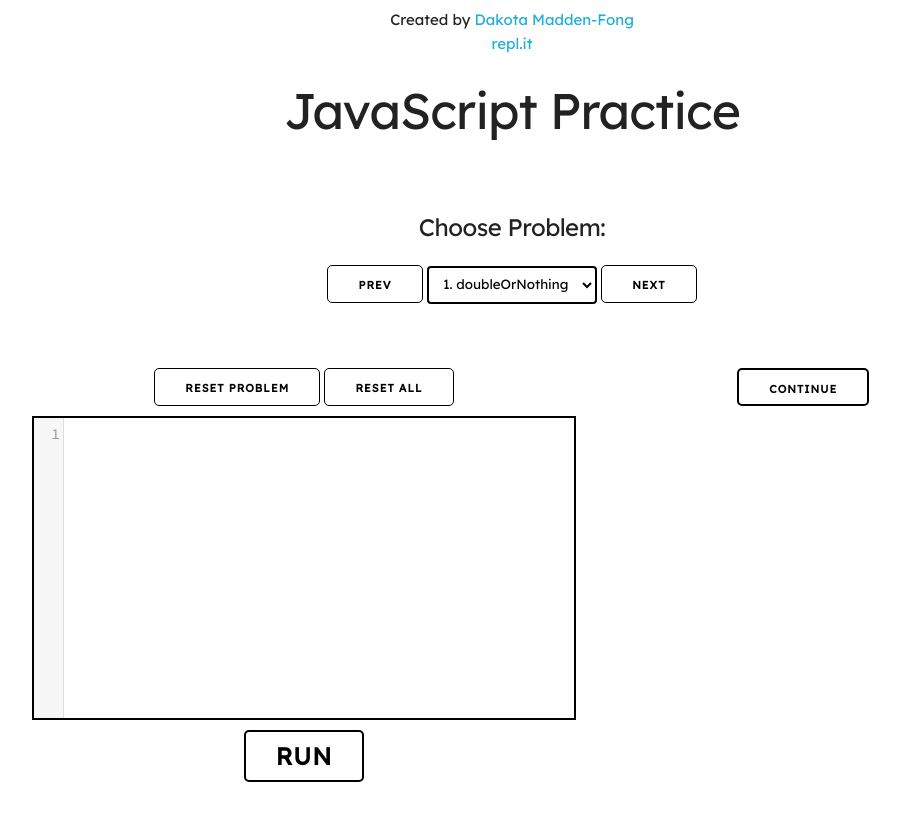
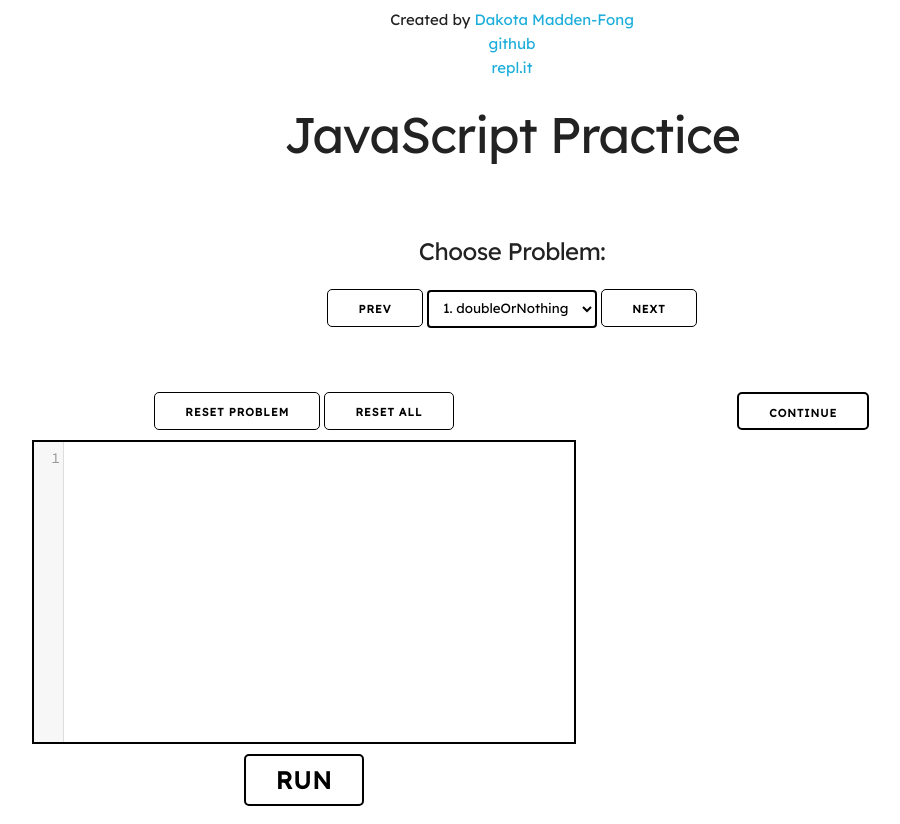
Before and after one commit to TrifectaIII/JavaScript-Practice, a plain HTML site: page index.html in a window 1280 px wide. Shown: the whole page, without its empty margins (128-1028 px from the left). Before the commit the page ends 800 px from the top, so only its background shows below. Drawn offline with nearby package versions, Linux system fonts and the light colour scheme; a script that the page names is missing.

Commit message:
added github link

```diff
--- a/index.html
+++ b/index.html
@@ -43,7 +43,11 @@
                 <p>
                     Created by <a href='https://trifectaiii.github.io/'>Dakota Madden-Fong</a>
                     <br>
-                    <a href="https://repl.it/@TrifectaIII/Javascript-Practice-App">
+                    <a href="https://github.com/TrifectaIII/JavaScript-Practice">
+                        github
+                    </a>
+                    <br>
+                    <a href="https://repl.it/@TrifectaIII/Javascript-Practice">
                         repl.it
                     </a>
                 </p>
```
